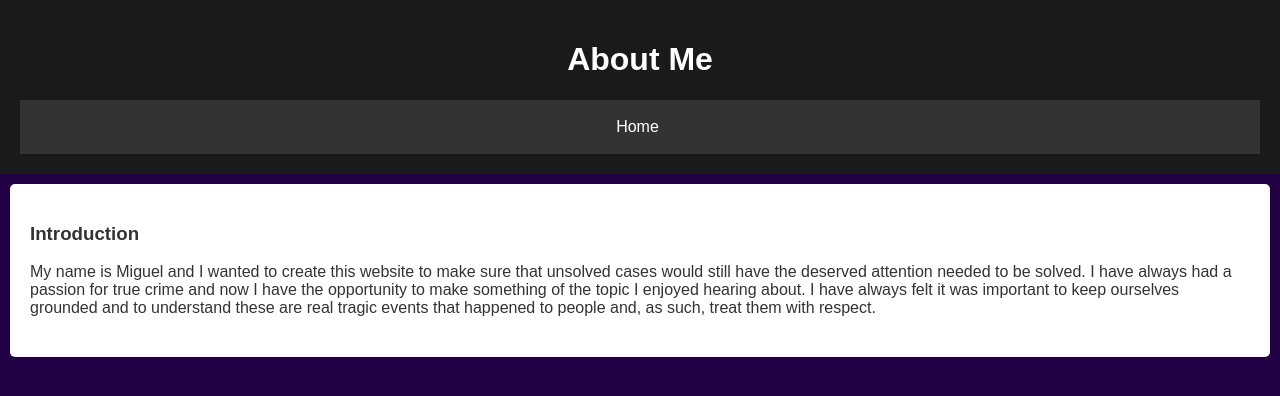
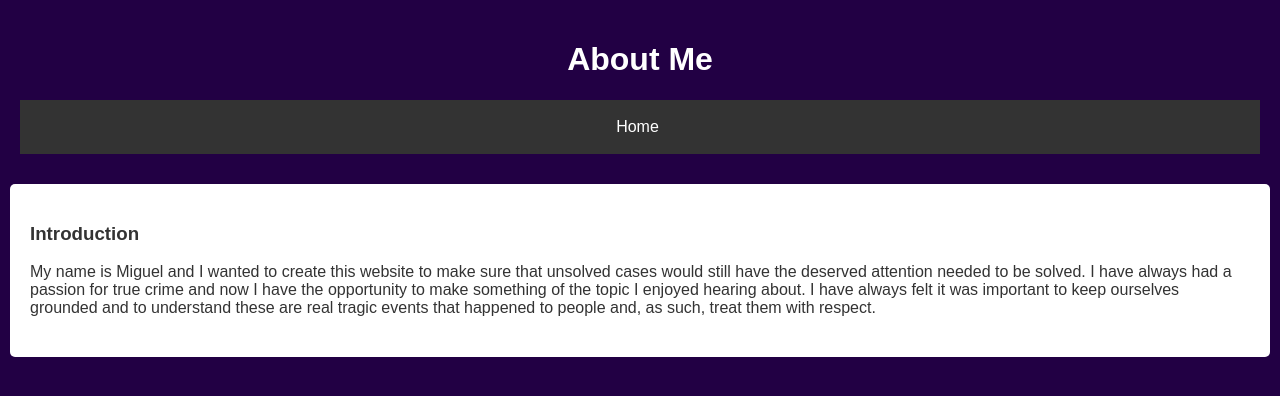
Before and after one commit to mezamiguel1998/mezamiguel1998, a plain HTML site: page aboutus.html in a window 1280 px wide. Drawn offline with Linux system fonts and the light colour scheme.

Commit message:
Update aboutus.html

```diff
--- a/aboutus.html
+++ b/aboutus.html
@@ -12,7 +12,7 @@
     }
 
     header {
-      background-color: #1a1a1a;
+      background-color: #204;
       color: #ffffff;
       padding: 20px;
       text-align: center;
```
